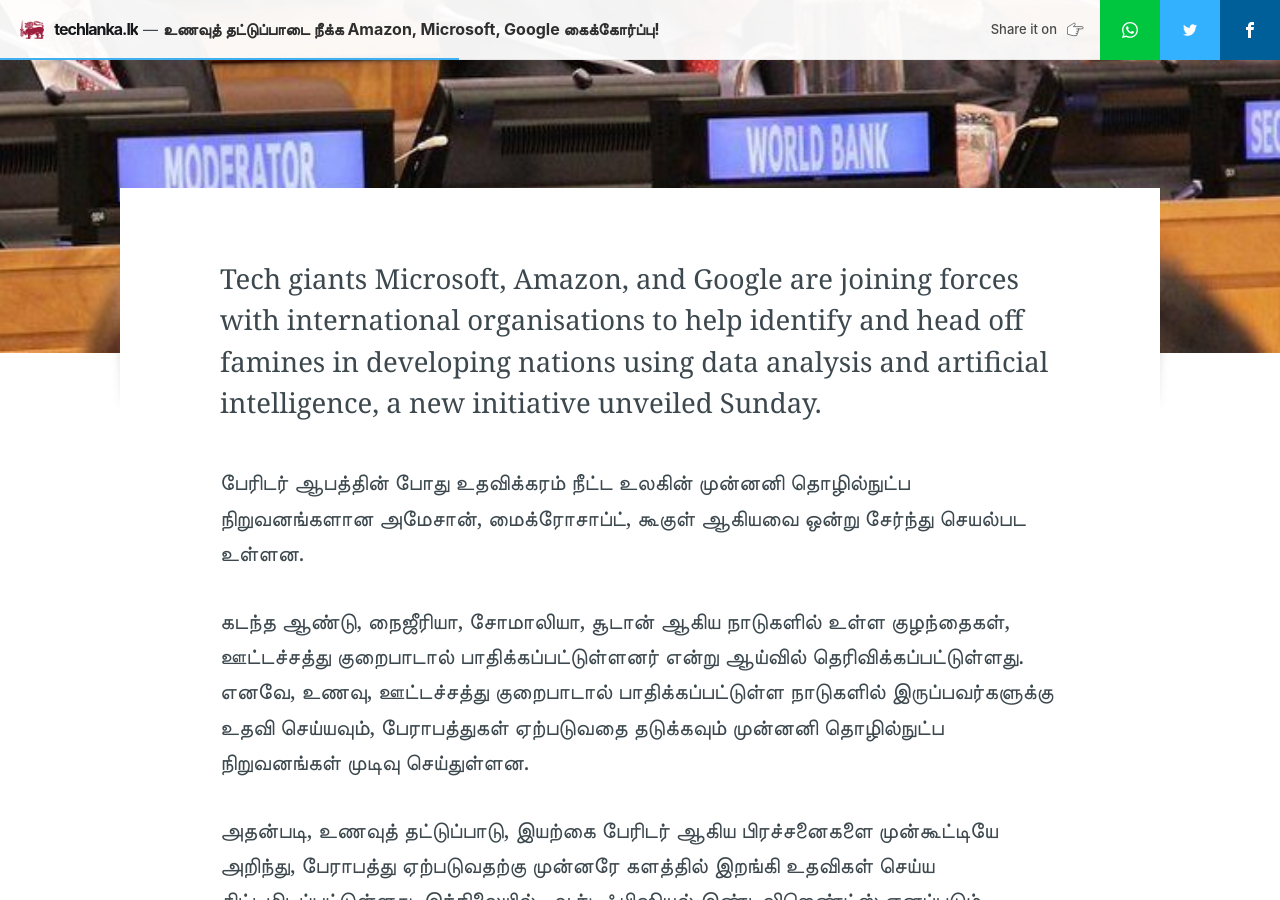
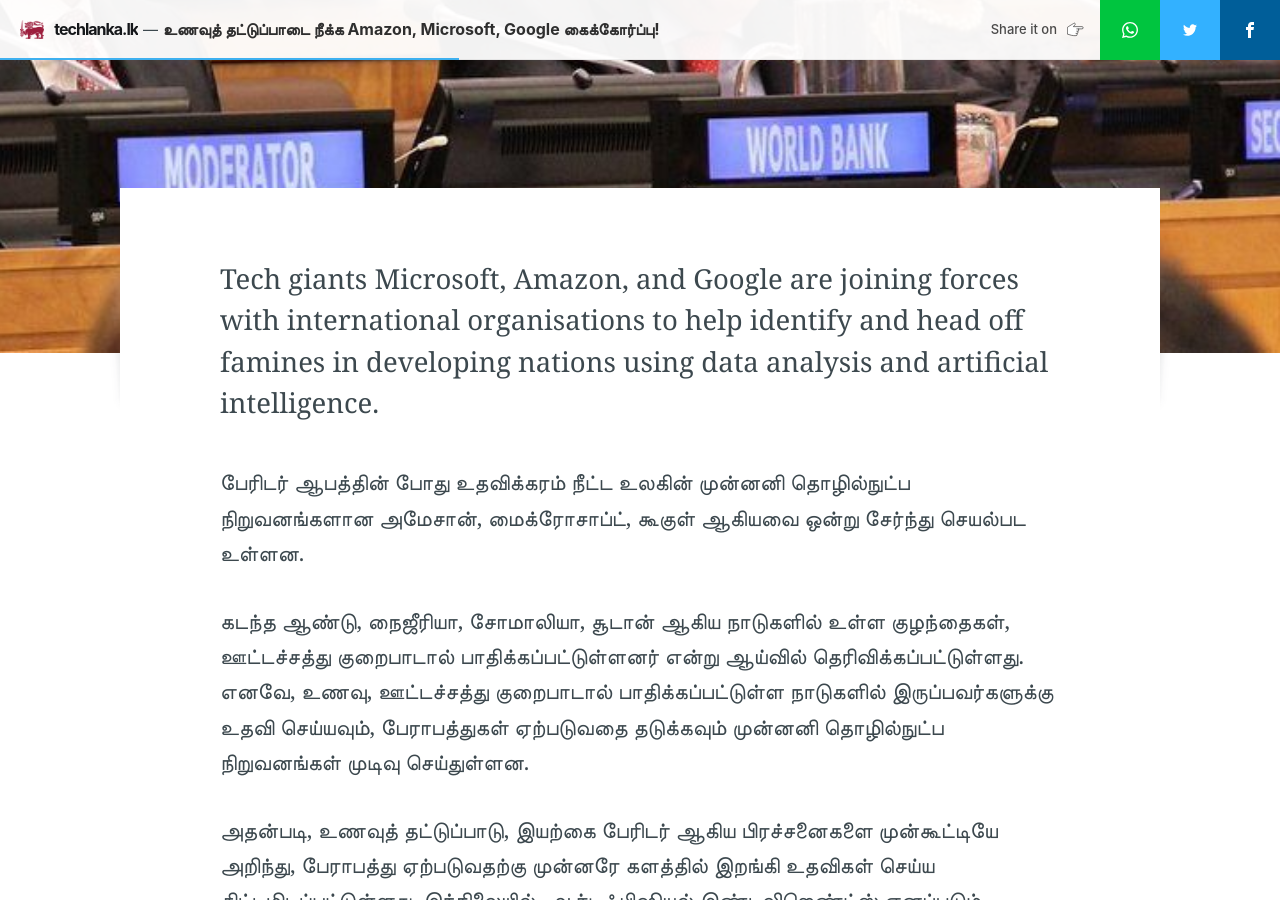
Before and after one commit to techlanka/blog, a Jekyll site: the page built from _posts/2018-10-07-google-amazon-microsoft-collaboration.md, in a window 1280 px wide and 900 px high, scrolled down 766 px. Built offline with Jekyll 4.4.1, drawn with Linux system fonts in a browser that asks for light colours; nearby versions of some CDN libraries; comment, search, counter and statistics services are not loaded.

Commit message:
Update from Forestry.io - Updated 2018-10-07-google-amazon-microsoft-collaboration.md

```diff
--- a/_posts/2018-10-07-google-amazon-microsoft-collaboration.md
+++ b/_posts/2018-10-07-google-amazon-microsoft-collaboration.md
@@ -2,14 +2,15 @@
 layout: post
 current: post
 cover: assets/images/world_bank_president_famine_twitter.jpg
-navigation: True
+navigation: true
 title: உணவுத் தட்டுப்பாடை நீக்க Amazon, Microsoft, Google கைக்கோர்ப்பு!
-date: 2018-10-07 14:30:00
+date: 2018-10-07 14:30:00 +0000
 tags: microsoft
 class: post-template
 author: mirshad
+
 ---
-Tech giants Microsoft, Amazon, and Google are joining forces with international organisations to help identify and head off famines in developing nations using data analysis and artificial intelligence, a new initiative unveiled Sunday.
+Tech giants Microsoft, Amazon, and Google are joining forces with international organisations to help identify and head off famines in developing nations using data analysis and artificial intelligence.
 
 பேரிடர் ஆபத்தின் போது உதவிக்கரம் நீட்ட உலகின் முன்னனி தொழில்நுட்ப நிறுவனங்களான அமேசான், மைக்ரோசாப்ட், கூகுள் ஆகியவை ஒன்று சேர்ந்து செயல்பட உள்ளன.
 
```
